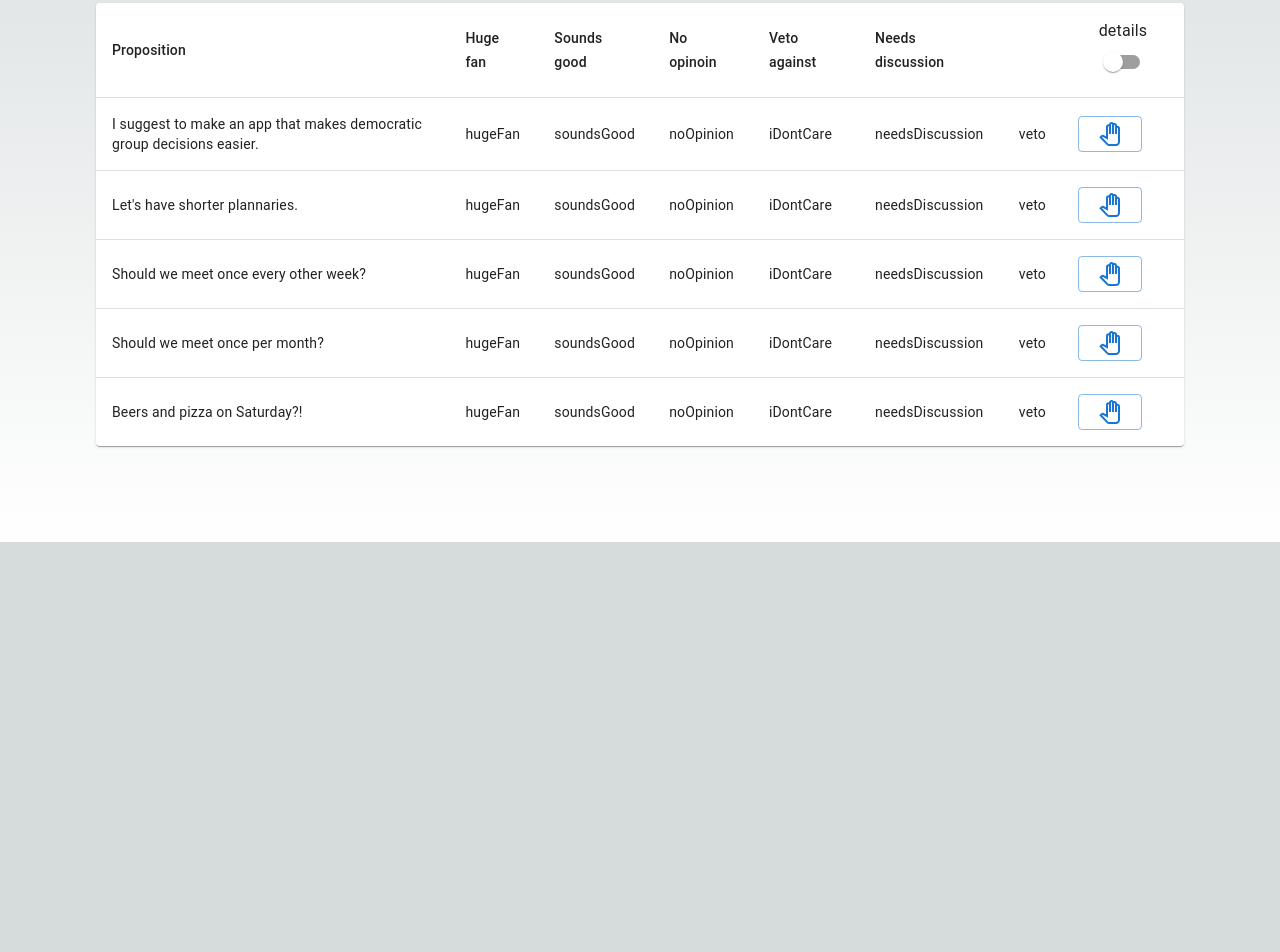
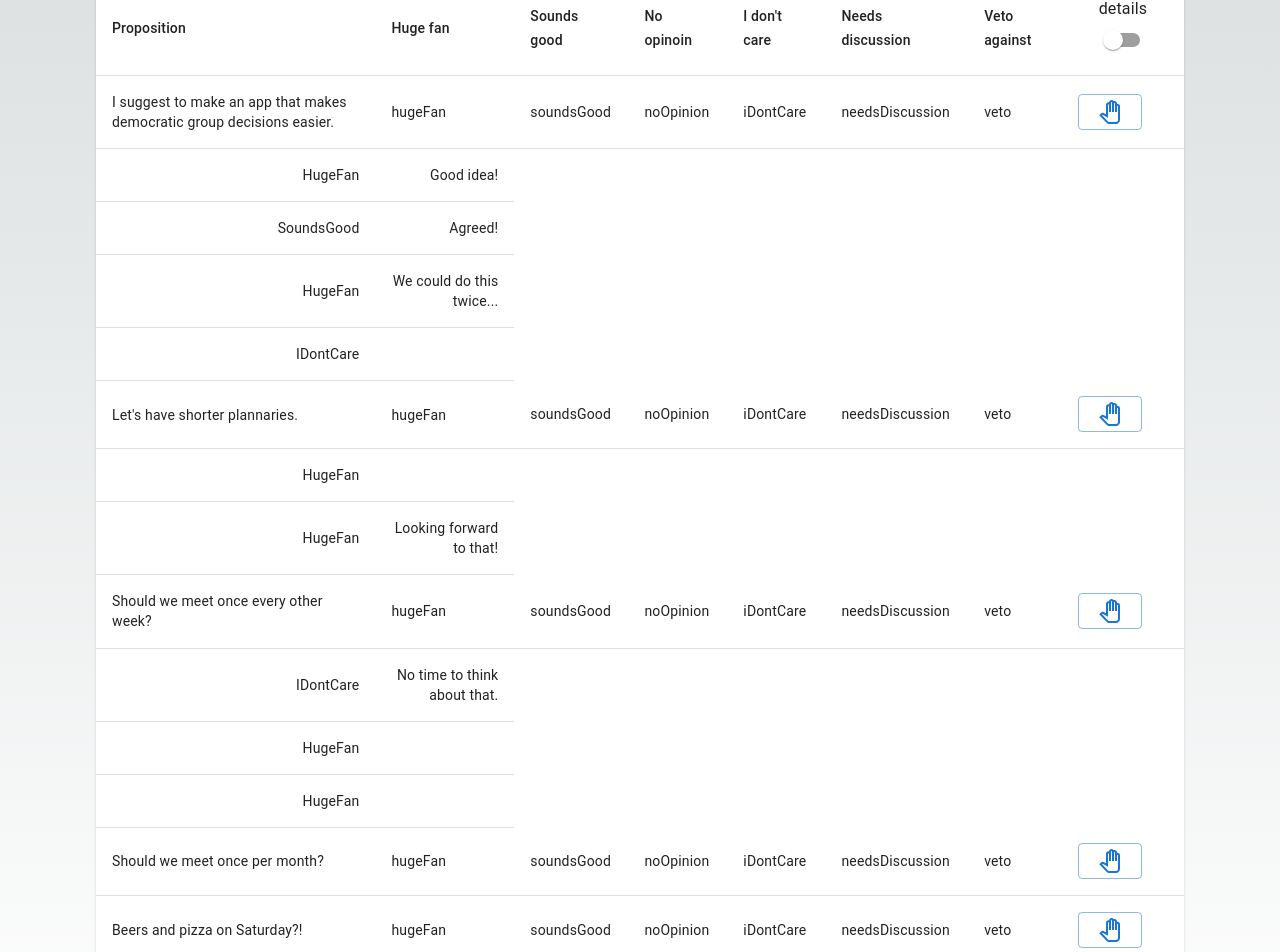
Before and after one commit to howto123/democracy-helper, a Next.js app: page / in a window 1280 px wide. Shown: the part 258-1210 px from the top of the page. Before the commit the page ends 800 px from the top, so only its background shows below. Built offline with nearby package versions, Linux system fonts and the light colour scheme.

Commit message:
refactoring

```diff
--- /dev/null
+++ b/src/components/propositionRow.tsx
@@ -0,0 +1,42 @@
+"use client"
+
+import Proposition from "@/types/proposition"
+import { TableRow, TableCell, Button } from "@mui/material"
+import OpinionRow from "./opinionRow"
+import PanToolOutlinedIcon from '@mui/icons-material/PanToolOutlined';
+import PropositionWithOpinions from "@/types/propositionWithOpinions";
+
+
+
+
+export default function PropositionRow(
+    { proposition }: { proposition: PropositionWithOpinions}
+){
+
+
+
+    return <>
+        <TableRow
+            key={proposition.id}
+            sx={{ '&:last-child td, &:last-child th': { border: 0 } }}
+        >
+            <TableCell component="th" scope="row">
+                {proposition.text}
+            </TableCell>
+            <TableCell>hugeFan</TableCell>
+            <TableCell>soundsGood</TableCell>
+            <TableCell>noOpinion</TableCell>
+            <TableCell>iDontCare</TableCell>
+            <TableCell>needsDiscussion</TableCell>
+            <TableCell>veto</TableCell>
+            <TableCell>
+                <Button variant="outlined">
+                    <PanToolOutlinedIcon />
+                </Button>
+            </TableCell>
+        </TableRow>
+        {proposition.opinions.map(o => <>
+            <OpinionRow opinion={o}></OpinionRow>
+        </>)}
+    </>
+}
--- a/src/components/propositionTable.tsx
+++ b/src/components/propositionTable.tsx
@@ -14,11 +14,18 @@ import PanToolOutlinedIcon from '@mui/icons-material/PanToolOutlined';
 import { Button, FormControlLabel } from '@mui/material';
 import Opinion from '@/types/opinion';
 import Proposition from '@/types/proposition';
+import OpinionRow from './opinionRow';
+import PropositionRow from './propositionRow';
+import PropositionWithOpinions from '@/types/propositionWithOpinions';
 
 
 
+export default function PropositionTable(
+    { propositions, opinions }: { propositions: Proposition[], opinions: Opinion[] }
+    ) {
+    const propositionsWithOpinions = getPropositionsWithOpinions(propositions, opinions);
 
-export default function PropositionTable({ propositions, opinions }:{ propositions: Proposition[], opinions: Opinion[]}) {
+
     const showDetailsChange = (e: React.ChangeEvent<HTMLInputElement>) => {
         console.log("Switch changed!")
     }
@@ -32,13 +39,17 @@ export default function PropositionTable({ propositions, opinions }:{ propositio
                         <TableCell>Huge fan</TableCell>
                         <TableCell>Sounds good</TableCell>
                         <TableCell>No opinoin</TableCell>
+                        <TableCell>I don't care</TableCell>
+                        <TableCell>Needs discussion</TableCell>
                         <TableCell>Veto against</TableCell>
-            <TableCell>Needs discussion</TableCell>
-            <TableCell></TableCell>
                         <TableCell>
                             <FormControlLabel
                                 value="show details"
-                control={<Switch color="primary" onChange={showDetailsChange}/>}
+                                control={
+                                    <Switch
+                                        color="primary"
+                                        onChange={showDetailsChange}
+                                    />}
                                 label="details"
                                 labelPlacement="top"
                             />
@@ -46,29 +57,30 @@ export default function PropositionTable({ propositions, opinions }:{ propositio
                     </TableRow>
                 </TableHead>
                 <TableBody>
-          {propositions.map((p) => (
-            <TableRow
-              key={p.id}
-              sx={{ '&:last-child td, &:last-child th': { border: 0 } }}
-            >
-              <TableCell component="th" scope="row">
-                {p.text}
-              </TableCell>
-              <TableCell>hugeFan</TableCell>
-              <TableCell>soundsGood</TableCell>
-              <TableCell>noOpinion</TableCell>
-              <TableCell>iDontCare</TableCell>
-              <TableCell>needsDiscussion</TableCell>
-              <TableCell>veto</TableCell>
-              <TableCell>
-                <Button variant="outlined">
-                  <PanToolOutlinedIcon/>
-                </Button>
-              </TableCell>
-            </TableRow>
+                    {propositionsWithOpinions.map( p => (
+                        <PropositionRow key={p.id} proposition={p}></PropositionRow>
                     ))}
                 </TableBody>
             </Table>
         </TableContainer>
     );
 }
+
+
+function getPropositionsWithOpinions(
+    propositions: Proposition[],
+    opinions: Opinion[]
+): PropositionWithOpinions[] {
+    return propositions.map( p => {
+
+        const matchingOpinions = opinions.filter(
+            o => p.opinionIds.includes(o.id)
+        )
+
+        return {
+            id: p.id,
+            text: p.text,
+            opinions: matchingOpinions
+        }
+    })
+}
--- a/src/data/propositions.json
+++ b/src/data/propositions.json
@@ -2,7 +2,7 @@
     {
         "id": 1,
         "text": "I suggest to make an app that makes democratic group decisions easier.",
-        "opinions": [
+        "opinionIds": [
             1,
             2,
             3,
@@ -12,7 +12,7 @@
     {
         "id": 2,
         "text": "Let's have shorter plannaries.",
-        "opinions": [
+        "opinionIds": [
             5,
             6
         ]
@@ -20,7 +20,7 @@
     {
         "id": 3,
         "text": "Should we meet once every other week?",
-        "opinions": [
+        "opinionIds": [
             7,
             8,
             9
@@ -29,13 +29,13 @@
     {
         "id": 4,
         "text": "Should we meet once per month?",
-        "opinions": [
+        "opinionIds": [
         ]
     },
     {
         "id": 5,
         "text": "Beers and pizza on Saturday?!",
-        "opinions": [
+        "opinionIds": [
             10
         ]
     }
--- /dev/null
+++ b/src/types/identity.ts
@@ -0,0 +1 @@
+export type Identity = number;
--- a/src/types/opinion.ts
+++ b/src/types/opinion.ts
@@ -1,9 +1,10 @@
+import { Identity } from "./identity";
 import { OpinionType } from "./opinionType";
 
 
 
 export default interface Opinion {
-    id: number,
+    id: Identity,
     type: OpinionType,
     text: string
 }
--- a/src/types/proposition.ts
+++ b/src/types/proposition.ts
@@ -1,9 +1,7 @@
-import Opinion from "./opinion";
-
-
+import { Identity } from "./identity";
 
 export default interface Proposition {
     id: string,
     text: string,
-    opinions: Opinion[],
+    opinionIds: Identity[],
 }
--- /dev/null
+++ b/src/types/propositionWithOpinions.ts
@@ -0,0 +1,7 @@
+import Opinion from "./opinion";
+
+export default interface PropositionWithOpinions {
+    id: string,
+    text: string,
+    opinions: Opinion[],
+}
```
Lines whose indentation alone changed are shown as unchanged.
